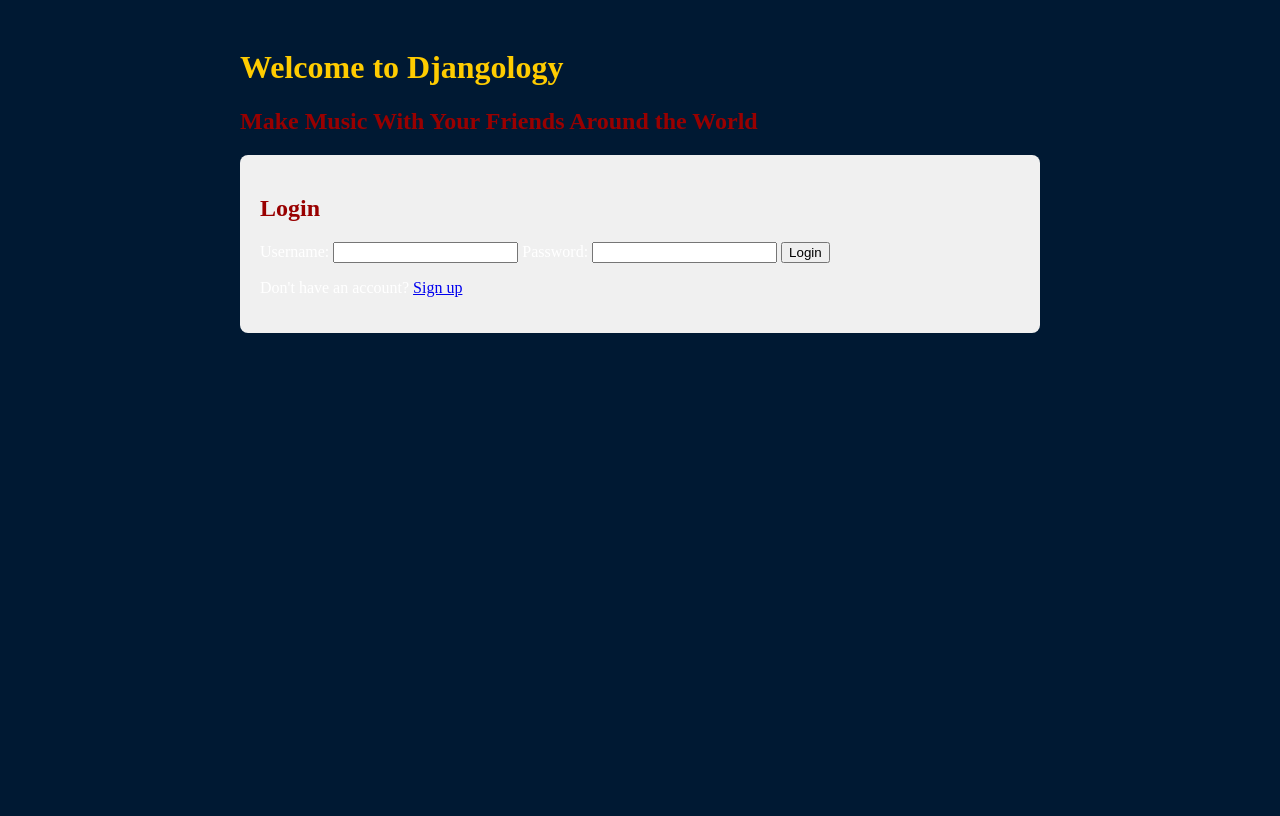
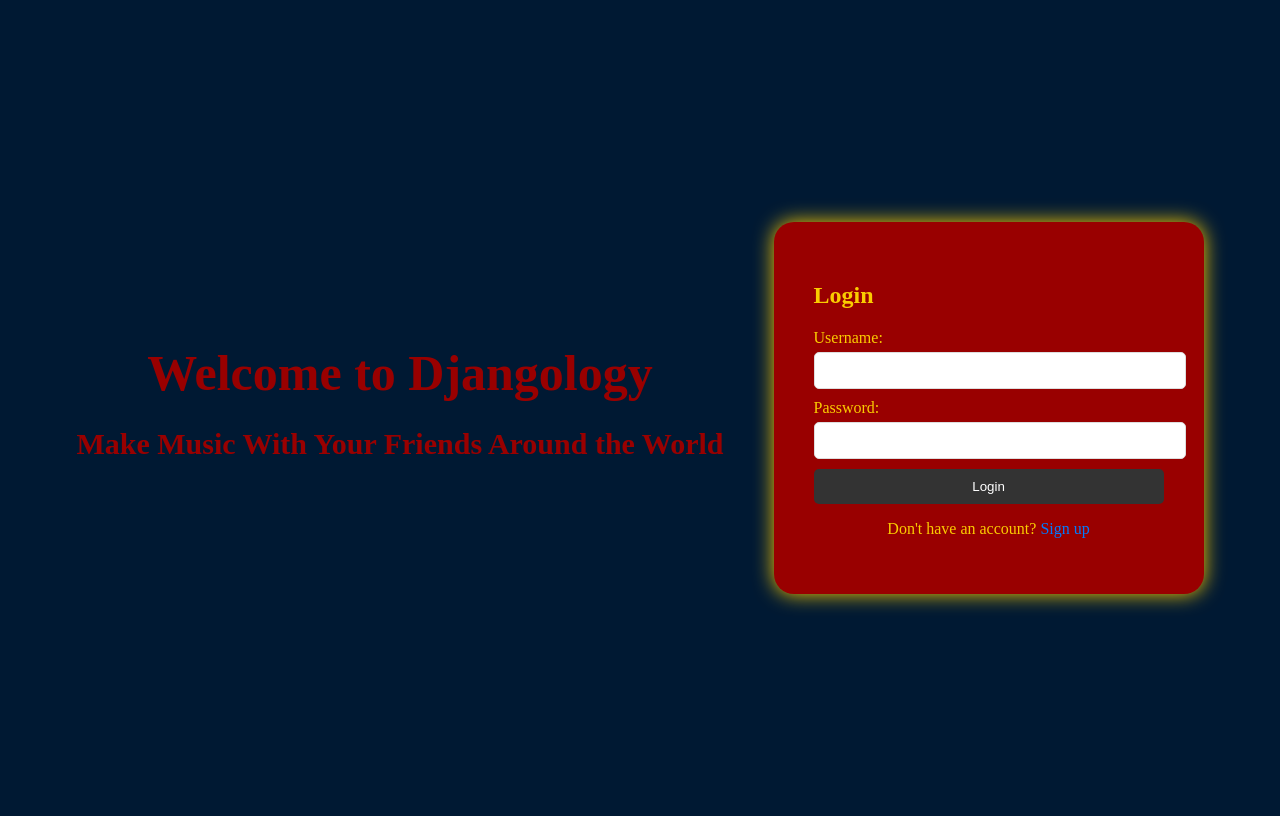
Before and after one commit to JeremiahMcIntyre/djangology, a Django app: page /login/ in a window 1280 px wide. Before the commit the page ends 333 px from the top, so only its background shows below. Run offline with Django 5.2, Linux system fonts and the light colour scheme.

Commit message:
Update login.css
making the css up to date with login.html

```diff
--- a/djangology/player/static/css/login.css
+++ b/djangology/player/static/css/login.css
@@ -2,26 +2,84 @@
 
 body {
     background-color: rgb(0, 25, 51);
-    color: white; /* Change text color to white */
+    color: rgb(153, 0, 0);
+}
+
+header {
+    text-align: center;
+    margin-bottom: 20px;
+    background-color: rgb(0, 25, 51);
+    padding-right: 50px;
+    font-size: 20px;
+}
+
+.header-title {
+    font-size: 50px; /* Adjust the font size as needed */
+    margin-bottom: 10px; /* Add some space between the title and the subtitle */
 }
 
 .container {
-    max-width: 800px;
-    margin: 0 auto;
-    padding: 20px;
-}
-
-h1 {
-    color: rgb(255, 204, 0);
-}
-
-h2 {
-    color: rgb(153, 0, 0);
+    display: flex;
+    justify-content: center; /* Align items horizontally */
+    align-items: center; /* Center items vertically */
+    height: 100vh; /* Adjust height to fill the viewport */
 }
 
 .login-box {
-    background-color: #f0f0f0;
-    padding: 20px;
-    border-radius: 8px;
-    margin-top: 20px;
+    width: 350px;
+    padding: 40px;
+    border-radius: 20px;
+    box-shadow: 0 0 20px;
+    color: rgb(250, 204, 0);
+    background-color: rgb(153, 0, 0);
 }
+
+form {
+    display: flex;
+    flex-direction: column;
+}
+
+label {
+    margin-bottom: 5px;
+}
+
+input[type="text"],
+input[type="password"] {
+    width: 100%;
+    padding: 10px;
+    padding-left: 10px;
+    margin-bottom: 10px;
+    border: 1px solid #ddd;
+    border-radius: 5px;
+}
+
+button {
+    padding: 10px;
+    background-color: #333;
+    color: #fff;
+    border: none;
+    border-radius: 5px;
+    cursor: pointer;
+}
+
+button:hover {
+    background-color: #555;
+}
+
+.error-message {
+    color: red;
+    margin-bottom: 10px;
+}
+
+.signup {
+    text-align: center;
+}
+
+.signup a {
+    color: #007bff;
+    text-decoration: none;
+}
+
+.signup a:hover {
+    text-decoration: underline;
+}
```
